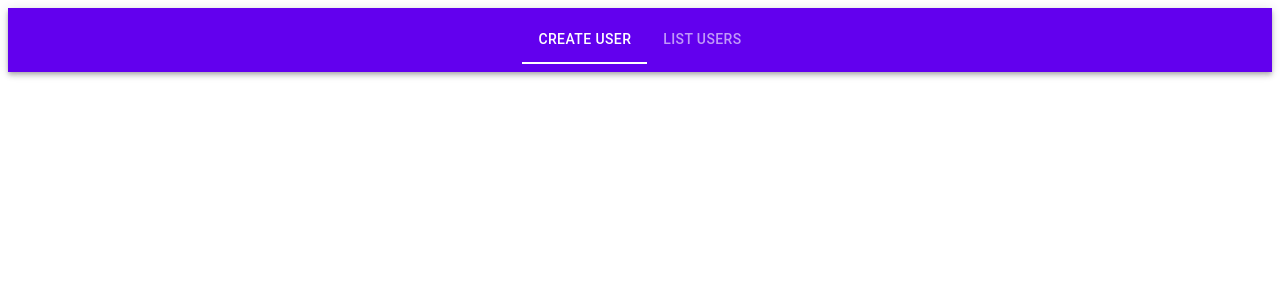
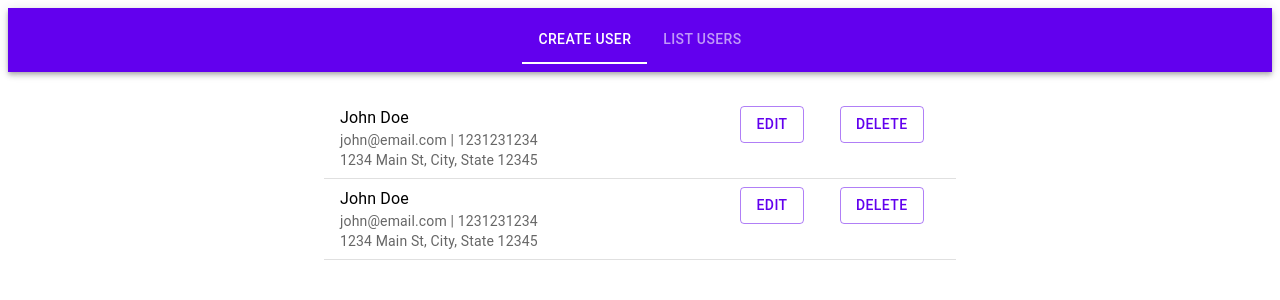
Before and after one commit to Relmy/React-AWS, a React (Create React App) app in the folder bp-sde1-app/: page /listUsers in a window 1280 px wide. Shown: the top 300 px of the page. Built offline with nearby package versions, Linux system fonts and the light colour scheme.

Commit message:
Fixed navigation display

```diff
--- a/bp-sde1-app/src/App.js
+++ b/bp-sde1-app/src/App.js
@@ -5,6 +5,7 @@ import { ThemeProvider, createTheme } from '@mui/material/styles';
 import TabNav from "./components/TabNav";
 import Form from "./components/Form";
 import { Box } from "@mui/material";
+import ListUsers from "./components/ListUsers/ListUsers";
 
 function App() {
 
@@ -22,18 +23,27 @@ function App() {
         primary: 'rgba(0, 0, 0, 0.87)',
       },
     },
+    typography: {
+      body1: {
+        fontSize: 16,
+      },
+      body2: {
+        fontSize: 14,
+        color: '#00000099',
+      },
+    },
   });
 
   return (
     <ThemeProvider theme={theme}>
-      <Box display={''} justifyContent={'center'}>
+      <Box justifyContent={'center'}>
         {/* <TabNav /> */}
         <TabNav />
         <br />
         <Routes>
           {/* Index path */}
-          <Route path="/" element={<h1>Create User <Form /> </h1>} />
-          <Route path="/list" element={<h1>List Users</h1>} />
+          <Route path="/" element={<Form />} />
+          <Route path="/listUsers" element={<ListUsers />} />
           <Route path="/edit" element={<h1>Edit User</h1>} />
 
         </Routes>
--- a/bp-sde1-app/src/components/ListUsers/ListUsers.jsx
+++ b/bp-sde1-app/src/components/ListUsers/ListUsers.jsx
@@ -3,10 +3,25 @@
 import React, { useEffect, useState } from "react";
 import { Box, Grid, TextField, Button, List, ListItem } from "@mui/material";
 
-import { User } from "./User";
+import User from "./User";
 
 const ListUsers = () => {
-  const data = [];
+  const data = [
+    {
+      _id: "1",
+      name: "John Doe",
+      email: "john@email.com",
+      phone: "1231231234",
+      address: "1234 Main St, City, State 12345",
+    },
+    {
+      _id: "2",
+      name: "John Doe",
+      email: "john@email.com",
+      phone: "1231231234",
+      address: "1234 Main St, City, State 12345",
+    },
+  ];
 
   // on mount, fetch all users
   useEffect(() => {
@@ -15,7 +30,7 @@ const ListUsers = () => {
 
   return (
     <Box display='flex' justifyContent='center' alignItems='center'>
-      <List sx={{ maxWidth: 700 }}>
+      <List>
         {/* Users */}
         {data.map((value) => (
           <ListItem divider key={value._id}>
--- a/bp-sde1-app/src/components/ListUsers/User.jsx
+++ b/bp-sde1-app/src/components/ListUsers/User.jsx
@@ -1,11 +1,12 @@
 /** @format */
 
 import React, { useEffect, useState } from "react";
-import { Link, useHistory } from "react-router-dom";
+import PropTypes from "prop-types";
+import { Link } from "react-router-dom";
 import { Box, Typography, Grid, Button } from "@mui/material";
 
-function User(props) {
-  const history = useHistory();
+const User = (props) => {
+  //const history = useHistory();
 
   // Delete the user
   const handleDelete = async (event) => {
@@ -19,39 +20,36 @@ function User(props) {
     console.log("User updated");
 
     // Redirect to the edit page
-    history.push("/edit");
+    //history.push("/edit");
   };
 
   return (
     <Box display='flex'>
-      <Grid container>
+      <Grid container width={600}>
         {/* User data */}
         <Grid item xs={8}>
-          <Typography>{props.name}</Typography>
-          <Typography style={{ color: "#999" }}>
+          <Typography variant='body1'>{props.name}</Typography>
+          <Typography variant='body2'>
             {props.email} | {props.phone}
           </Typography>
-          <Typography style={{ color: "#999" }}>{props.address}</Typography>
+          <Typography variant='body2'>{props.address}</Typography>
         </Grid>
         {/* Buttons */}
         <Grid item xs={2}>
           <Button variant='outlined' color='primary' onClick={handleEdit}>
-            EDIT
+            Edit
           </Button>
         </Grid>
         <Grid item xs={2}>
-          <Button
-            variant='outlined'
-            color='primary'
-            fullWidth
-            onClick={handleDelete}
-          >
-            DELETE
+          <Button variant='outlined' color='primary' onClick={handleDelete}>
+            Delete
           </Button>
         </Grid>
       </Grid>
     </Box>
   );
-}
+};
+
+User.propTypes = {};
 
 export default User;
--- a/bp-sde1-app/src/components/TabNav.jsx
+++ b/bp-sde1-app/src/components/TabNav.jsx
@@ -11,20 +11,7 @@ const TabNav = () => {
   //Change tab selection
   const handleChange = (event, newValue) => {
     setTabIndex(newValue);
-    //Link tab need to use
   };
-
-  function LinkTab(props) {
-    return (
-      <Tab
-        component='a'
-        onClick={(event) => {
-          event.preventDefault();
-        }}
-        {...props}
-      />
-    );
-  }
 
   return (
     <nav>
@@ -36,8 +23,8 @@ const TabNav = () => {
             textColor='inherit'
             indicatorColor='secondary'
           >
-            <LinkTab label='Create User' href='/' />
-            <LinkTab label='List Users' href='/listUsers' />
+            <Tab label='Create User' button component={Link} to='/' />
+            <Tab label='List Users' button component={Link} to='/listUsers' />
           </Tabs>
         </Toolbar>
       </AppBar>
```
